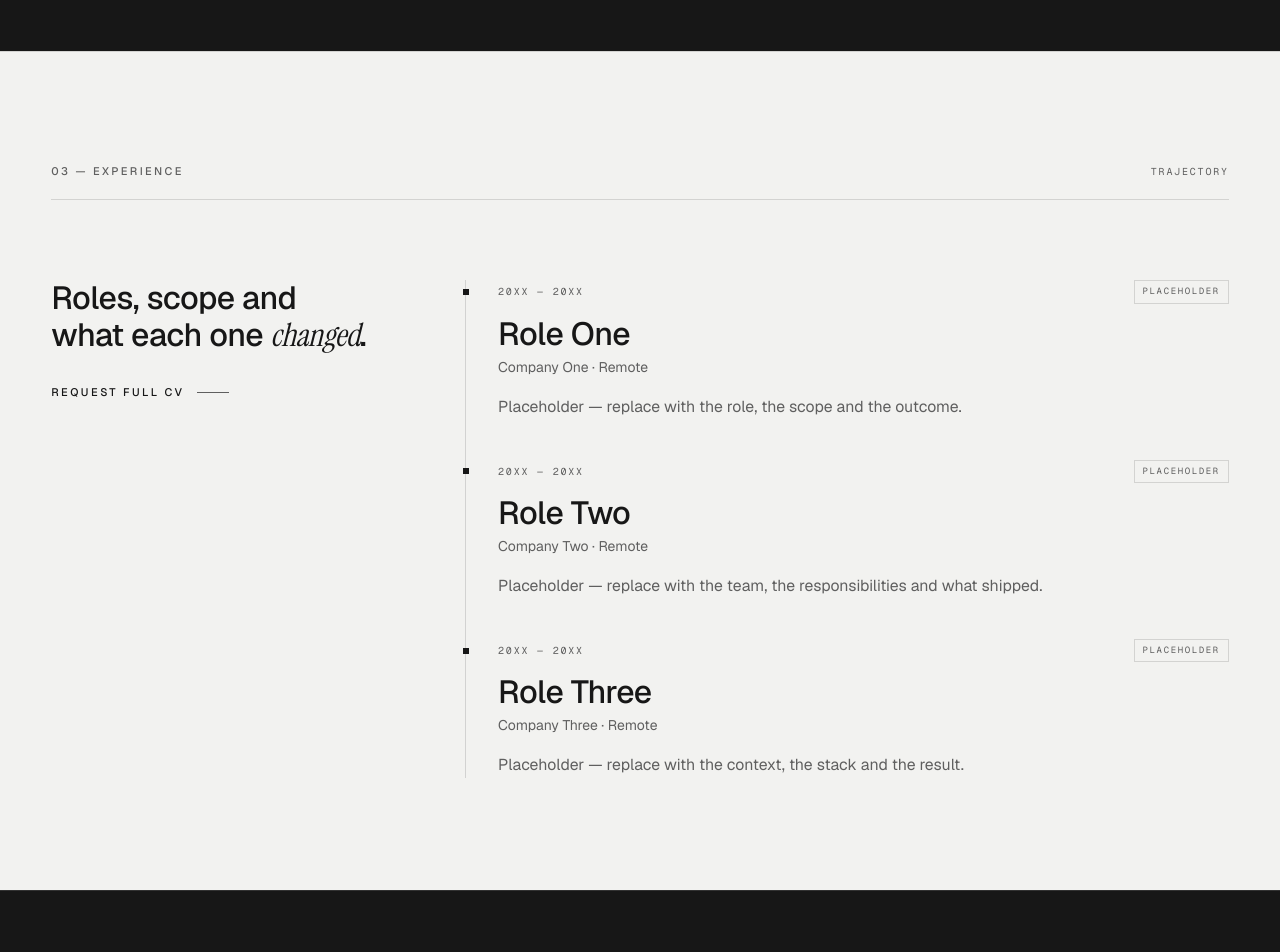
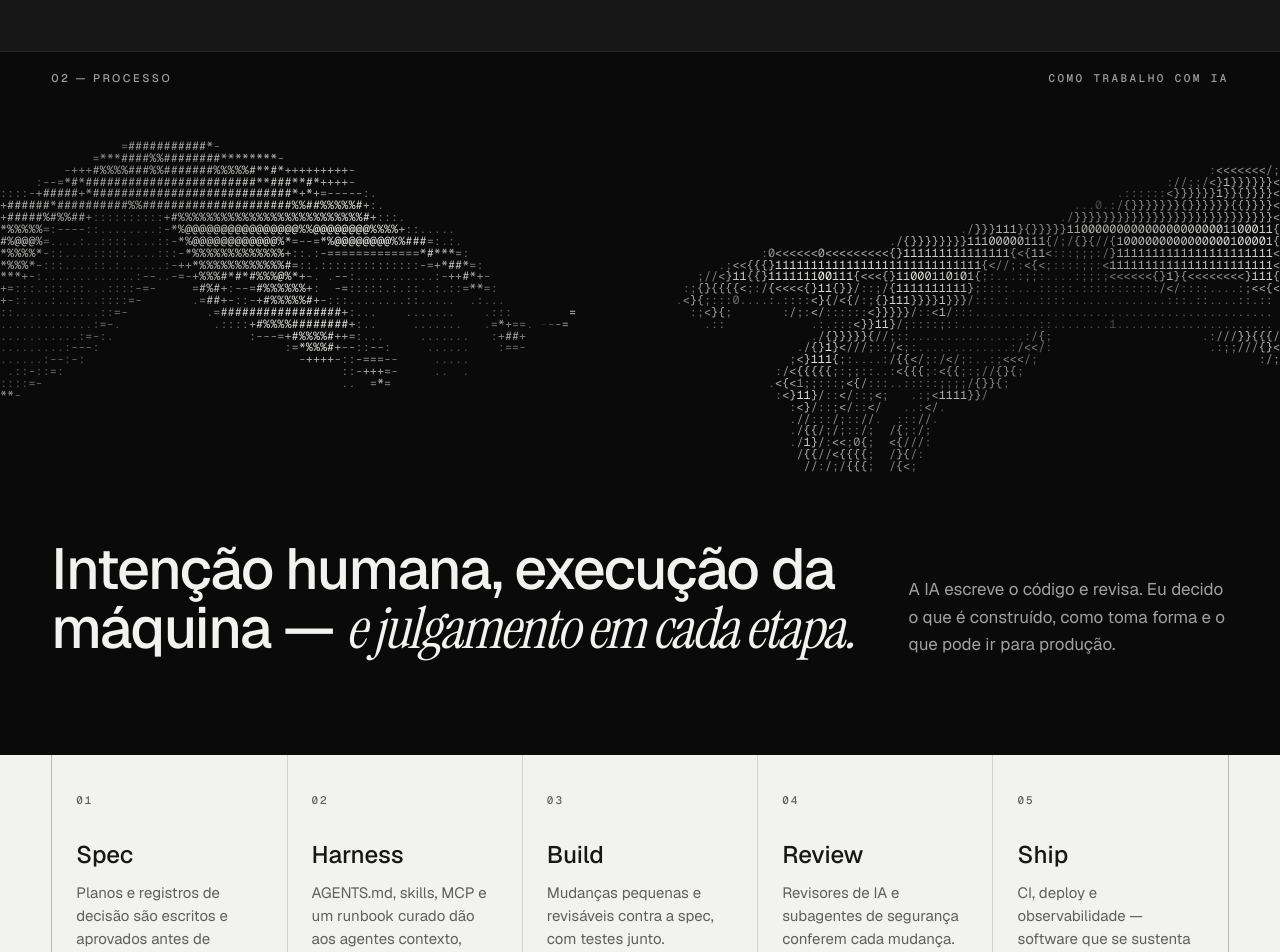
Before and after one commit to devzimmer/portfolio-gabriel, a Next.js app: page /en in a window 1280 px wide. Shown: the part 1960-2912 px from the top of the page. Built offline with nearby package versions, Linux system fonts and the light colour scheme; no server answers.

Commit message:
feat(process): ASCII hands and process steps
Co-Authored-By: Claude Opus 5.5 <noreply@anthropic.com>

```diff
--- a/messages/en.json
+++ b/messages/en.json
@@ -110,5 +110,35 @@
       "title": "Idiomas",
       "body": "Português (nativo) · Inglês [B2] · Espanhol [B1]"
     }
+  },
+  "Process": {
+    "label": "02 — Processo",
+    "meta": "Como trabalho com IA",
+    "title": "Intenção humana, execução da máquina —",
+    "titleEmphasis": "e julgamento em cada etapa.",
+    "lede": "A IA escreve o código e revisa. Eu decido o que é construído, como toma forma e o que pode ir para produção.",
+    "stepsLabel": "Etapas do processo",
+    "steps": {
+      "spec": {
+        "title": "Spec",
+        "body": "Planos e registros de decisão são escritos e aprovados antes de qualquer código."
+      },
+      "harness": {
+        "title": "Harness",
+        "body": "AGENTS.md, skills, MCP e um runbook curado dão aos agentes contexto, regras e ferramentas."
+      },
+      "build": {
+        "title": "Build",
+        "body": "Mudanças pequenas e revisáveis contra a spec, com testes junto."
+      },
+      "review": {
+        "title": "Review",
+        "body": "Revisores de IA e subagentes de segurança conferem cada mudança. As decisões de arquitetura e o go/no-go são meus."
+      },
+      "ship": {
+        "title": "Ship",
+        "body": "CI, deploy e observabilidade — software que se sustenta em produção."
+      }
+    }
   }
 }
--- a/messages/es.json
+++ b/messages/es.json
@@ -110,5 +110,35 @@
       "title": "Idiomas",
       "body": "Português (nativo) · Inglês [B2] · Espanhol [B1]"
     }
+  },
+  "Process": {
+    "label": "02 — Processo",
+    "meta": "Como trabalho com IA",
+    "title": "Intenção humana, execução da máquina —",
+    "titleEmphasis": "e julgamento em cada etapa.",
+    "lede": "A IA escreve o código e revisa. Eu decido o que é construído, como toma forma e o que pode ir para produção.",
+    "stepsLabel": "Etapas do processo",
+    "steps": {
+      "spec": {
+        "title": "Spec",
+        "body": "Planos e registros de decisão são escritos e aprovados antes de qualquer código."
+      },
+      "harness": {
+        "title": "Harness",
+        "body": "AGENTS.md, skills, MCP e um runbook curado dão aos agentes contexto, regras e ferramentas."
+      },
+      "build": {
+        "title": "Build",
+        "body": "Mudanças pequenas e revisáveis contra a spec, com testes junto."
+      },
+      "review": {
+        "title": "Review",
+        "body": "Revisores de IA e subagentes de segurança conferem cada mudança. As decisões de arquitetura e o go/no-go são meus."
+      },
+      "ship": {
+        "title": "Ship",
+        "body": "CI, deploy e observabilidade — software que se sustenta em produção."
+      }
+    }
   }
 }
--- a/messages/pt.json
+++ b/messages/pt.json
@@ -110,5 +110,35 @@
       "title": "Idiomas",
       "body": "Português (nativo) · Inglês [B2] · Espanhol [B1]"
     }
+  },
+  "Process": {
+    "label": "02 — Processo",
+    "meta": "Como trabalho com IA",
+    "title": "Intenção humana, execução da máquina —",
+    "titleEmphasis": "e julgamento em cada etapa.",
+    "lede": "A IA escreve o código e revisa. Eu decido o que é construído, como toma forma e o que pode ir para produção.",
+    "stepsLabel": "Etapas do processo",
+    "steps": {
+      "spec": {
+        "title": "Spec",
+        "body": "Planos e registros de decisão são escritos e aprovados antes de qualquer código."
+      },
+      "harness": {
+        "title": "Harness",
+        "body": "AGENTS.md, skills, MCP e um runbook curado dão aos agentes contexto, regras e ferramentas."
+      },
+      "build": {
+        "title": "Build",
+        "body": "Mudanças pequenas e revisáveis contra a spec, com testes junto."
+      },
+      "review": {
+        "title": "Review",
+        "body": "Revisores de IA e subagentes de segurança conferem cada mudança. As decisões de arquitetura e o go/no-go são meus."
+      },
+      "ship": {
+        "title": "Ship",
+        "body": "CI, deploy e observabilidade — software que se sustenta em produção."
+      }
+    }
   }
 }
--- a/src/app/[locale]/page.tsx
+++ b/src/app/[locale]/page.tsx
@@ -2,6 +2,7 @@ import { AtAGlance } from "@/components/sections/at-a-glance";
 import { Contact } from "@/components/sections/contact";
 import { Experience } from "@/components/sections/experience";
 import { Hero } from "@/components/sections/hero";
+import { Process } from "@/components/sections/process";
 import { Projects } from "@/components/sections/projects";
 
 export default function HomePage() {
@@ -10,6 +11,7 @@ export default function HomePage() {
       <Hero />
       <AtAGlance />
       <Projects />
+      <Process />
       <Experience />
       <Contact />
     </main>
--- /dev/null
+++ b/src/components/ascii/ascii-hands.tsx
@@ -0,0 +1,112 @@
+"use client";
+
+import { useEffect, useRef } from "react";
+import {
+  COLS,
+  FRAME_INTERVAL_MS,
+  ROWS,
+  createHandsModel,
+  frameGlyphs,
+} from "./engine";
+import { HANDS_GRID } from "./hands-grid";
+
+const GLYPH_WIDTH_EM = 0.6;
+const MAX_DPR = 2;
+
+type AsciiHandsProps = { className?: string };
+
+export function AsciiHands({ className }: AsciiHandsProps) {
+  const canvasRef = useRef<HTMLCanvasElement>(null);
+
+  useEffect(() => {
+    const canvas = canvasRef.current;
+    if (!canvas) return;
+
+    const model = createHandsModel(HANDS_GRID);
+    const still = window.matchMedia?.("(prefers-reduced-motion: reduce)").matches ?? false;
+    let ctx: CanvasRenderingContext2D | null = null;
+    let cellW = 0;
+    let cellH = 0;
+    let raf = 0;
+    let start: number | null = null;
+    let visible = true;
+    let last = 0;
+    let alive = true;
+
+    const draw = (t: number) => {
+      if (!ctx) return;
+      ctx.clearRect(0, 0, cellW * COLS, cellH * ROWS);
+      for (const glyph of frameGlyphs(model, t, { still })) {
+        ctx.fillStyle = `rgba(242,242,240,${glyph.alpha.toFixed(3)})`;
+        ctx.fillText(glyph.char, glyph.x * cellW, glyph.y * cellH);
+      }
+    };
+
+    const resize = () => {
+      if (!alive) return;
+      const width = canvas.clientWidth || canvas.parentElement?.clientWidth || 0;
+      if (!width) return;
+      const dpr = Math.min(window.devicePixelRatio || 1, MAX_DPR);
+      cellW = width / COLS;
+      cellH = cellW / GLYPH_WIDTH_EM;
+      const height = Math.round(cellH * ROWS);
+      canvas.style.height = `${height}px`;
+      canvas.width = Math.round(width * dpr);
+      canvas.height = Math.round(height * dpr);
+      ctx = canvas.getContext("2d");
+      if (!ctx) return;
+      ctx.setTransform(dpr, 0, 0, dpr, 0, 0);
+      const family = getComputedStyle(canvas).fontFamily || "monospace";
+      ctx.font = `${cellH.toFixed(2)}px ${family}`;
+      ctx.textBaseline = "top";
+      if (still) draw(0);
+    };
+
+    resize();
+    document.fonts?.ready.then(resize);
+    const resizeObserver =
+      typeof ResizeObserver === "undefined" ? null : new ResizeObserver(resize);
+    resizeObserver?.observe(canvas.parentElement ?? canvas);
+
+    let intersectionObserver: IntersectionObserver | null = null;
+    if (!still) {
+      if (typeof IntersectionObserver === "undefined") {
+        start = performance.now();
+      } else {
+        intersectionObserver = new IntersectionObserver(
+          (entries) => {
+            const entry = entries[entries.length - 1];
+            visible = entry.isIntersecting;
+            if (visible && start === null) start = performance.now();
+          },
+          { threshold: 0.2 },
+        );
+        intersectionObserver.observe(canvas);
+      }
+
+      const loop = (now: number) => {
+        if (!alive) return;
+        raf = requestAnimationFrame(loop);
+        if (!visible || start === null || now - last < FRAME_INTERVAL_MS) return;
+        last = now;
+        draw(now - start);
+      };
+      raf = requestAnimationFrame(loop);
+    }
+
+    return () => {
+      alive = false;
+      cancelAnimationFrame(raf);
+      resizeObserver?.disconnect();
+      intersectionObserver?.disconnect();
+    };
+  }, []);
+
+  return (
+    <canvas
+      ref={canvasRef}
+      aria-hidden="true"
+      className={`block h-[27.5rem] w-full font-mono${className ? ` ${className}` : ""}`}
+    />
+  );
+}
--- /dev/null
+++ b/src/components/sections/process.tsx
@@ -0,0 +1,56 @@
+import { getTranslations } from "next-intl/server";
+import { AsciiHands } from "@/components/ascii/ascii-hands";
+
+const steps = ["spec", "harness", "build", "review", "ship"] as const;
+
+export async function Process() {
+  const t = await getTranslations("Process");
+
+  return (
+    <>
+      <section
+        id="process"
+        aria-labelledby="process-title"
+        className="scroll-mt-18 border-t border-line"
+      >
+        <div className="flex justify-between gap-4 px-gutter py-5 text-eyebrow uppercase text-mute">
+          <span>{t("label")}</span>
+          <span className="font-mono">{t("meta")}</span>
+        </div>
+        <AsciiHands className="mt-6" />
+        <div className="flex flex-wrap items-end justify-between gap-8 px-gutter pt-2 pb-24">
+          <h2
+            id="process-title"
+            className="min-w-0 flex-[999_1_35rem] text-[clamp(2.25rem,4.5vw,4rem)] leading-[1.02] font-medium tracking-[-0.03em]"
+          >
+            {t("title")}{" "}
+            <em className="font-serif font-normal">{t("titleEmphasis")}</em>
+          </h2>
+          <p className="flex-[1_1_20rem] text-[1.0625rem] leading-relaxed text-mute">
+            {t("lede")}
+          </p>
+        </div>
+      </section>
+
+      <section
+        aria-label={t("stepsLabel")}
+        data-surface="paper"
+        className="bg-paper px-gutter pb-28 text-ink"
+      >
+        <ol className="relative -top-px grid grid-cols-[repeat(auto-fit,minmax(12.5rem,1fr))] gap-px border border-line-ink bg-line-ink">
+          {steps.map((step, index) => (
+            <li key={step} className="bg-paper px-6 py-8">
+              <span className="font-mono text-eyebrow tracking-[0.18em] text-ash">
+                {String(index + 1).padStart(2, "0")}
+              </span>
+              <h3 className="mt-7 text-2xl font-medium">{t(`steps.${step}.title`)}</h3>
+              <p className="mt-2.5 text-[0.9375rem] leading-[1.55] text-ash">
+                {t(`steps.${step}.body`)}
+              </p>
+            </li>
+          ))}
+        </ol>
+      </section>
+    </>
+  );
+}
```
Also changed, not shown: 2 other files (tests, documents, lock files or other folders).
